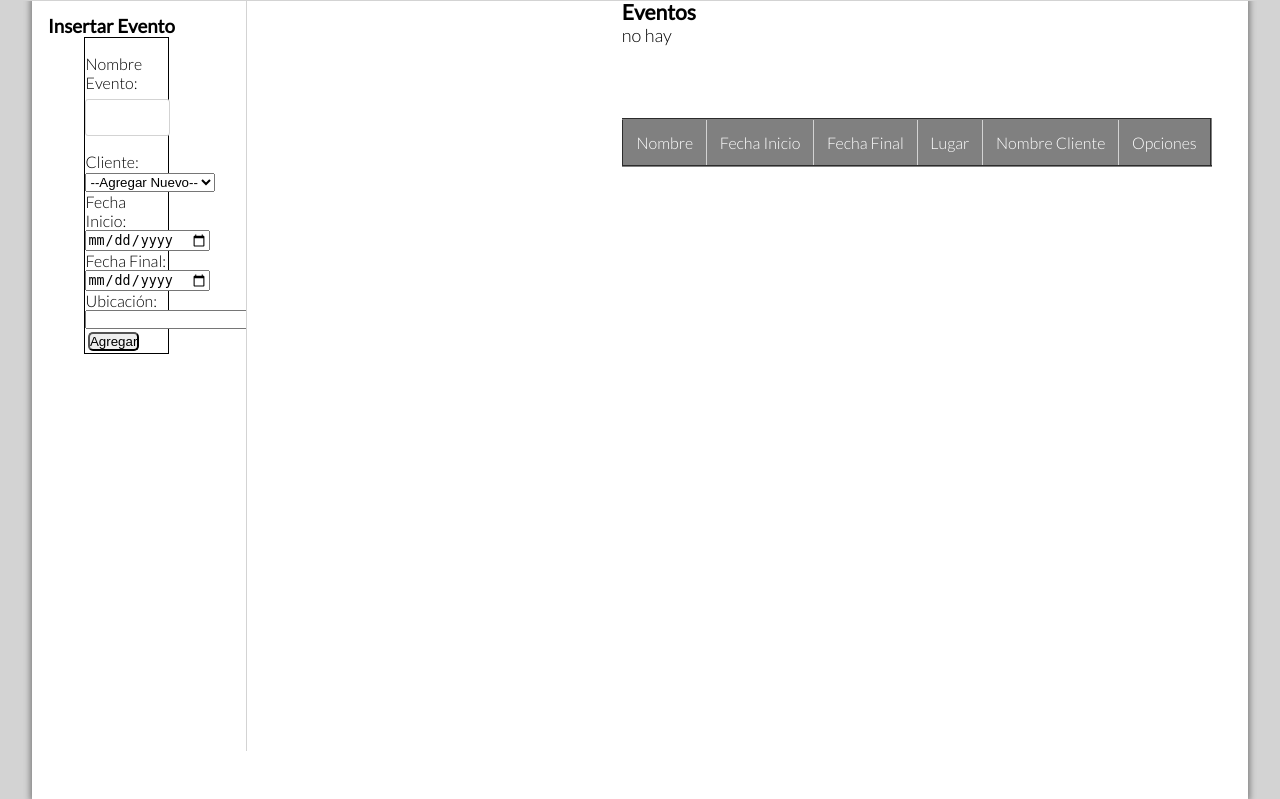
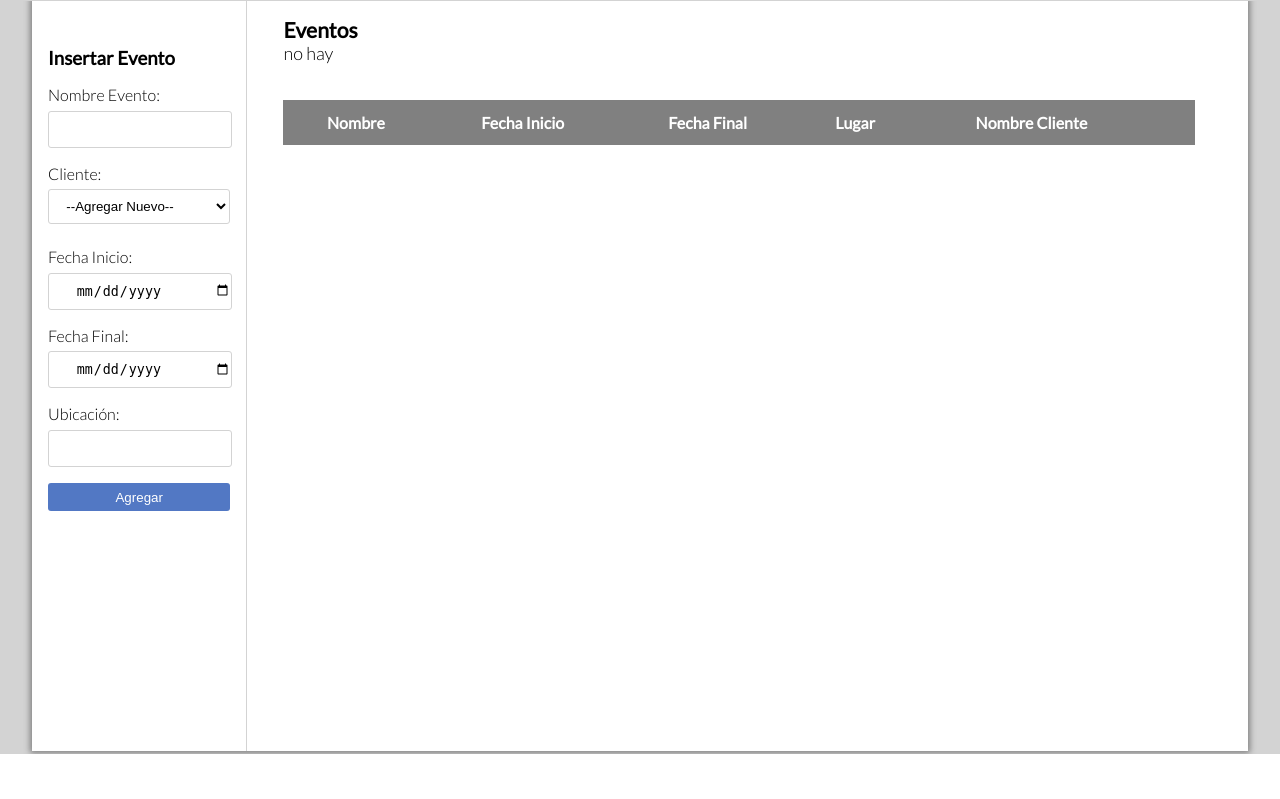
Before and after one commit to gsgianks/Proyecto-Analisis-15cero2, a PHP site: page /InsertarEvento.php in a window 1280 px wide. Shown: the part 46-845 px from the top of the page. After the commit the page ends 800 px from the top, so only its background shows below. Run offline with PHP 8.4, Linux system fonts and the light colour scheme; lists and menus that the app fills with data are empty; some web fonts are replaced.

Commit message:
Arreglar estilo
Arreglado el estilo de Eventos y de Activos

```diff
--- a/15cero2/InsertarEvento.php
+++ b/15cero2/InsertarEvento.php
@@ -34,23 +34,29 @@
                     <div class="form-group">
                         <label>Nombre Evento:</label><input class="form-control" type="text" name="nombreEven" required>
                     </div>
-            <div class="">
-                <label >Cliente:</label><br>
-                <select id="clientes" name="cliente">
+                    <div class="form-group">
+                        <label >Cliente:</label>
+                        <select id="clientes" name="cliente" class="form-control">
                             <?php   for($i = 0;$i<count($array);$i++){?>
                                 <option required value='<?php echo $array[$i][0]?>'><?php echo $array[$i][1]?></option>
                                 <?php }?>
                                 <option value="0">--Agregar Nuevo--</option>
                             </select>
                         </div>
-            <label >Fecha Inicio:</label><input type="date" name="fechaIni" placeholder="yyyy-MM-dd" required>
-            <label >Fecha Final:</label><input type="date" name="fechaFin" placeholder="yyyy-MM-dd"required>
-            <label >Ubicación:</label><input type="text" name="ubicacion" required>
+                        <div class="form-group">
+                            <label >Fecha Inicio:</label><input class="form-control" type="date" name="fechaIni" placeholder="yyyy-MM-dd" required>
+                        </div>
+                        <div class="form-group">
+                            <label >Fecha Final:</label><input class="form-control" type="date" name="fechaFin" placeholder="yyyy-MM-dd"required>
+                        </div>
+                        <div class="form-group">
+                            <label >Ubicación:</label><input class="form-control" type="text" name="ubicacion" required>
+                        </div>
 
-         <input class="submit" type="submit" value="Agregar">
-
+                        <button class="submit btn btn-primary" type="submit" value="Agregar">Agregar</button>
                     </form>
                 </section>
+
                 <section class="formulario" id="clienteNuevo" style="display:none;">
                     <h1>Insertar Cliente</h1>
                     <form action="controladoras/controladora_cliente.php" method="post">
@@ -67,16 +73,19 @@
             </aside>
             <section class="lista-eventos">
                 <h3>Eventos</h3>
-            <table id="table-eventos" border="2">
+                <table id="table-eventos">
+                    <thead>
                         <tr>
-                <td>Nombre</td>
-                <td>Fecha Inicio</td>
-                <td>Fecha Final</td>
-                <td>Lugar</td>
-                <td>Nombre Cliente</td>
-                <!--<td>Detalle</td>-->
-                <td>Opciones</td>
+                            <th>Nombre</th>
+                            <th>Fecha Inicio</th>
+                            <th>Fecha Final</th>
+                            <th>Lugar</th>
+                            <th>Nombre Cliente</th>
+                            <th></th>
+                            <!--</th>Detalle</th>-->
                         </tr>
+                    </thead>
+                    <tbody>
                         <?php require_once 'controladoras/controladora_evento.php'; $eventos = seleccionarEventos();
                         for($i = 0;$i<count($eventos);$i++){?>
                             <tr class="opciones">
@@ -87,7 +96,8 @@
                                 <td><?php echo $eventos[$i][4]; ?></td>
                                 <td><?php echo $eventos[$i][6]; ?></td>
                                 <!-- <td><button class="id02" onclick="mostrarDetalleEvento(<?php echo $eventos[$i][0] ?>)">Mostrar</button></td> -->
-                    <td><ul class="menu-evento">
+                                <td>
+                                    <ul class="menu-evento">
                                         <li><p>Opciones</p>
                                             <ul>
                                                 <li><button onclick="mostrarDetalleEvento(<?php echo $eventos[$i][0]; ?>)">Ver</button></li>
@@ -99,18 +109,18 @@
                                 </td>
                             </tr>
                             <?php }?>
+                        </tbody>
                     </section>
                 </div>
+
                 <div id="id02" class="modal">
                     <!-- Modal Content -->
                     <div class="modal-content animate">
                         <span onclick="document.getElementById('id02').style.display='none'" class="close" title="Close Modal">&times;</span>
-                <div class="div-modal2">
-
+                        <div class="div-modal2"></div>
                     </div>
                 </div>
-        </div>
-  </div>
+
                 <div id="id03" class="modal">
                     <!-- Modal Content -->
                     <div class="modal-content animate">
@@ -120,25 +130,28 @@
                                 <h1>Modificar Evento</h1>
 
                                 <form action="controladoras/controladora_evento.php" method="post">
+
                                     <input type="hidden" name="consulta" value="modificarEvento">
                                     <input type="hidden" name="nombreCliente" value="modificarEvento">
                                     <input type="hidden" name="idEvento">
                                     <label >Nombre Evento:</label><input type="text" name="nombreEven" required>
                                     <label >Cliente:</label><br>
+
                                     <select id="clientesModal" name="cliente">
                                         <?php   for($i = 0;$i<count($array);$i++){?>
                                             <option required value='<?php echo $array[$i][0]?>'><?php echo $array[$i][1]?></option>
                                             <?php }?>
                                             <option value="0">--Agregar Nuevo--</option>
-                        </select> <br />
+                                        </select>
+
                                         <label >Fecha Inicio:</label><input type="date" name="fechaIni" placeholder="yyyy-MM-dd" required>
                                         <label >Fecha Final:</label><input type="date" name="fechaFin" placeholder="yyyy-MM-dd"required>
                                         <label >Ubicación:</label><input type="text" name="ubicacion" required>
 
                                         <input class="submit" type="submit" value="Modificar">
-
                                     </form>
                                 </section>
+
                                 <section class="formulario" id="clienteNuevoModal" style="display:none;">
                                     <h1>Insertar Cliente</h1>
                                     <form action="controladoras/controladora_cliente.php" method="post">
--- a/15cero2/controladoras/prueba.txt
+++ /dev/null
@@ -1 +0,0 @@
-Prueba de jenkins 3
--- a/15cero2/css/activos.css
+++ b/15cero2/css/activos.css
@@ -13,13 +13,24 @@ aside.aside-left{float: left;height: 90vh;border-right:1px solid lightgrey;paddi
 .table-stock-container{width: 80%;margin:1em .5em;float: left;}
 .table-stock-container .btn{background: lightgreen;color: white;border-radius: 6px;padding:.5em 1em;border: none;}
 .table-stock-container .btn:active{background: green;color: lightgrey;}
-.table-stock-container .btn >span{padding-right: 8px;font-weight:600;}
-table.table-stock{width: 100%;border-collapse: collapse}
-.table-stock tbody td,.table-stock tbody td a{text-align: center;font-size: medium}
-.table-stock tbody tr{border: 1px solid lightgray}
-.table-stock td,table th{padding: .8em}
-.table-stock tbody>tr:hover{background: #f4f4f4}
+.table-stock-container .btn >span{transition: .3s;padding-right: 2px;width: 0;display: inline-block;overflow: hidden;height: 0;font-weight:600;margin: auto;vertical-align: bottom}
+.table-stock-container .btn:hover >span{padding-right: 8px;width: initial;height: initial;transition: .3s}
 
+table{margin:2em auto}
+table>thead>tr{background: gray;color:#FFF;font-size: initial;}
+table{width: 100%;border-collapse: collapse}
+table tbody td{text-align: center;font-size: medium}
+table tbody tr{border: 1px solid lightgray}
+table td,table th{padding: .8em}
+table>tbody>tr:hover{background: #f4f4f4}
+
+ul{list-style: none}
+.options>li {width: 60%;margin: auto}
+.options li{ background-color:#444; color:#fff; text-decoration:none; padding:3px 8px;font-size: 17px;transition:.3s}
+.options li ul {display:none;position:absolute;}
+.options li:hover{background: darkorange;transition:.3s}
+.options li:hover > ul {display:block;margin-left: -60px;}
+.options button{width: 70px;background-color: transparent;color: #fff;height: 25px;border: none;}
 
 .activo-form{width: 300px;margin: auto 3em;padding: .5em;border: 1px solid lightgray;background: #eee;color: grey;float:left}
 .activo-form form{width: 90%;margin: auto}
--- a/15cero2/css/global.css
+++ b/15cero2/css/global.css
@@ -10,12 +10,13 @@ header,section,footer,nav,a,input{display: block}
 hr{border: none;height: 1px;background: #aaa}
 
 /*More specific elements*/
-.main_content{margin-top: 3.2em;overflow: hidden;width: 95%;margin: auto;background: white;box-shadow: 0 0 6px 2px grey;position: relative; top: 2.5em;height: 100vh}
+.main_content{margin-top: 3.2em;overflow: hidden;width: 95%;margin: auto;background: white;box-shadow: 0 0 6px 2px grey;position: relative; top: 2.5em;}
 
 .form-group{margin: 1em 0}
 .form-control{height: 35px;border-radius: 3px;border: 1px solid lightgrey;text-indent: 1em; width:100%;margin:.5em 0;background:white}
 .form-control:focus{box-shadow:0 0 2px 1px #9FBFFF;}
-button.btn.btn-primary{margin: auto;width: 100%;background: #5278C4;border: none; padding: .5em 0;color:white;border-radius: 3px}
+.btn{margin: auto;border: none; padding: .5em 0;color:white;border-radius: 3px;display: inline-block;}
+.btn-primary{background: #5278C4;width:100%}
 
 .top-vav{position: fixed;width: 100%;top:0;border-bottom: 1px solid lightgrey;background:#f6921e;z-index: 100}
 .top-vav .nav-content{overflow: hidden;display: flex;justify-content: space-around;padding: .7em 2em}
--- a/15cero2/css/newStyle.css
+++ b/15cero2/css/newStyle.css
@@ -1,34 +1,20 @@
-#Name-Event{margin-top: 5%;}
+aside.aside-left{float: left;border-right:1px solid lightgrey;padding:1em;width:15%;}
+.aside-left a{color:#f6921e;text-decoration:none;}
+.aside-left,.aside-left>h3{font-size: medium;padding: .5em .2em}
+.aside-content{margin: 2em auto}
+.formulario > .btn{width: 100%}
 
-.container{overflow: hidden;width: 100%;margin-top: 5%;}
-.formulario{float: left;border: 1px solid black;width: 45%;margin-left: 20%;margin-bottom: 30px;}
-.formulario-cliente{float: left;border: 1px solid black;margin-left: 20%;margin-bottom: 30px;}
-aside{overflow: hidden;float:left;/*border: 2px solid green; */width: 45%;}
-/* ultimos cambios*/
 .div-modal3{overflow: hidden;border: 2px solid green;width: 100%;}
-.lista-eventos{margin-right: 3%; float: right; /*cambiar*/}
-.lista-clientes{margin-right:10%; float: right; /*cambiar*/}
 
-.formulario>form>select, .formulario-cliente>form>select, .div-modal3>.formulario>select {
-  height: 25px;width: 200px;text-align: center;margin-left: 10%;}
-.formulario>form>input, .formulario-cliente>form>input, .div-modal3>.formulario>input{
-  height: 25px;width: 200px;margin-left: 10%;}
-.formulario>form>label, .formulario-cliente>form>label, .div-modal3>.formulario>label{ margin-left: 12%;}
-.formulario>h1,.formulario-cliente>h1 { margin-left: 10%; margin-bottom: 4%;}
+.lista-eventos{float: left;padding:1em 2em;width: 75%}
 
-.submit{ margin: 3%;border-radius: 5px;}
-.submit:hover{background: lightblue;}
-
-table>tbody>tr:nth-child(1){background: gray;color:#FFF;font-size: 19px;}
-tr:nth-child(odd){background: lightgray;color: #000000;font-size: 16px;}
-tr:nth-child(even){background: #FFFFFF;color: #000000;}
-table{width: 55%;margin:4em auto}
-table a{text-align: right;font-size:small}
+table{margin:2em auto}
+table>thead>tr{background: gray;color:#FFF;font-size: initial;}
 table{width: 100%;border-collapse: collapse}
-table tbody td,.table tbody td a{text-align: center;font-size: medium}
+table tbody td{text-align: center;font-size: medium}
 table tbody tr{border: 1px solid lightgray}
-table td,table th{padding: .8em}
-table tr:hover{background: #f4f4f4}
+table td, table th{padding: .8em}
+table>tbody>tr:hover{background: #f4f4f4}
 
 .lista-activos{width: 20%;float: left;border: 1px solid green;margin-left: 15%;}
 .activos-necesarios{text-align: center;width: 30%;float: right;/*border: 1px solid green;*/margin-right: 10%;}
@@ -43,11 +29,9 @@ table tr:hover{background: #f4f4f4}
 
 ul, ol {list-style:none;}
 
-.menu-evento>li {float:left;}
-.menu-evento li{ background-color:#000; color:#fff; text-decoration:none; padding:3px 8px;display:block;font-size: 17px;}
-.menu-evento li button:hover {background-color: green;}
+.menu-evento>li {width: 60%;margin: auto}
+.menu-evento li{ background-color:#444; color:#fff; text-decoration:none; padding:3px 8px;font-size: 17px;transition:.3s}
 .menu-evento li ul {display:none;position:absolute;}
-.menu-evento li:hover{background: green;}
+.menu-evento li:hover{background: darkorange;transition:.3s}
 .menu-evento li:hover > ul {display:block;margin-left: -60px;}
-
-button{width: 70px;background-color: transparent;color: #fff;height: 25px;border: none;}
+.menu-evento button{width: 70px;background-color: transparent;color: #fff;height: 25px;border: none;}
```
Also changed, not shown: 15cero2/activos.php (+10 -3 lines). Lines whose indentation alone changed are shown as unchanged.
